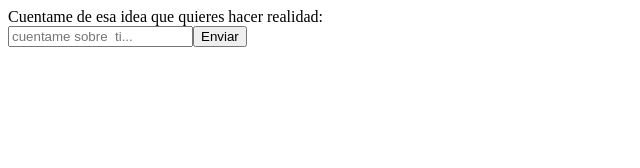
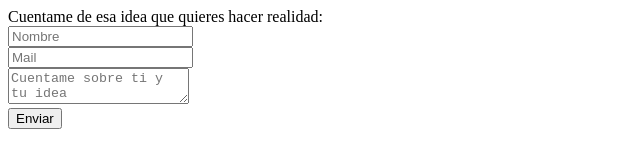
Before and after one commit to clunkylion/portafolioPersonal, a Gatsby site: page /components/contactForm in a window 1280 px wide. Shown: the whole page, without its empty margins (0-640 px from the left). Built offline with nearby package versions, Linux system fonts and the light colour scheme; Gatsby itself is replaced by a stand-in of ours.

Commit message:
Se valido el formulario de contacto y se agregaron nuevos inputs

```diff
--- a/package.json
+++ b/package.json
@@ -26,6 +26,7 @@
     "react": "^16.13.1",
     "react-dom": "^16.13.1",
     "react-helmet": "^6.0.0",
+    "react-hook-form": "^5.7.2",
     "tailwindcss": "^1.4.6"
   },
   "devDependencies": {
--- a/src/pages/components/contactForm.js
+++ b/src/pages/components/contactForm.js
@@ -1,19 +1,106 @@
-import React from'react';
+import React, {Fragment} from "react"
+import { useForm } from "react-hook-form"
 //{Fragment, useState}
-export default () =>{
+export default () => {
+    const { register, handleSubmit, errors } = useForm()
+    const onSubmit = (data, e) =>{
+        console.log(data)
+        e.target.reset();
+    }
+
+
     return (
-        <form className="mt-16 text-center" method="post" id="contactForm" name="contactForm" data-netlify="true" netlify-honeypot="bot-field">
-            <label className="block text-lg font-bold text-blue-700 mb-2" htmlFor="contact-content">Cuentame de esa idea que quieres hacer realidad:
-            </label>
-            <div className="flex shadow rounded bg-white border p-2">
-                {/* <textarea
-                placeholder="Cuentame sobre ti y tu idea..."
-                id="contact-content"
-                name="contact-content"
-                className="flex-1 py-2 px-3 focus:outline-none focus:shadow-outline"></textarea> */}
-                <input type="text" name="name" placeholder="cuentame sobre  ti..." />
-                <button className="btn ml-4" id="formBtn">Enviar</button>
-            </div>
-        </form>
+        <Fragment>
+            <form
+            className="mt-12 text-center"
+            method="post"
+            id="contactForm"
+            name="contactForm"
+            action=""
+            onSubmit={handleSubmit(onSubmit)}
+            >
+                <label
+                    className="block text-lg font-bold text-blue-700 mb-2"
+                    htmlFor="contact-content">
+                    Cuentame de esa idea que quieres hacer realidad:
+                </label>
+                <div className="flex shadow rounded bg-white border">
+                    <input placeholder="Nombre" name="name" type="text"
+                    className="flex-1 py-2 px-3 focus:outline-none focus:shadow-outline"
+                    ref={register({
+                        required: {
+                            value: true,
+                            message: 'El nombre es requerido'
+                            },
+                        maxLength: {
+                            value: 20,
+                            message: 'No más de 20 carácteres!'
+                            },
+                        minLength: {
+                            value: 3,
+                            message: 'Mínimo 3 carácteres'
+                            },
+                        pattern:{
+                            value: /^[A-Za-z]+$/i,
+                            message: "Ingresa carácteres validos"
+                        }
+                    })}
+                    />
+                </div>
+                <div className="flex shadow rounded bg-white border">
+                    <input placeholder="Mail" name="mail" type="mail"
+                    className="flex-1 py-2 px-3 focus:outline-none focus:shadow-outline"
+                    ref={register({
+                        required: {
+                            value: true,
+                            message: 'El mail es requerido'
+                            },
+                        maxLength: {
+                            value: 25,
+                            message: 'No más de 25 carácteres!'
+                            },
+                        minLength: {
+                            value: 5,
+                            message: 'Mínimo 5 carácteres'
+                            }
+                    })}/>
+                </div>
+                <div className="flex shadow rounded bg-white border p-2">
+                    <textarea
+                    placeholder="Cuentame sobre ti y tu idea"
+                    id="contactContent"
+                    name="contactContent"
+                    className="flex-1 py-2 px-3 focus:outline-none focus:shadow-outline"
+                    ref={register({
+                        required: {
+                            value: true,
+                            message: 'El campo es requerido'
+                            },
+                        maxLength: {
+                            value: 200,
+                            message: 'No más de 200 carácteres!'
+                            },
+                        minLength: {
+                            value: 20,
+                            message: 'Mínimo 20 carácteres'
+                            }
+                    })}
+                    ></textarea>
+                </div>
+                <button className="btnFormContact" id="formBtn">
+                    Enviar
+                </button>
+            </form>
+            <p className="formErrors">
+                {errors ?.name?.message}
+            </p>
+            <p className="formErrors">
+                {errors ?.mail?.message}
+            </p>
+            <p className="formErrors">
+                {errors ?.contactContent?.message}
+            </p>
+        </Fragment>
+
     )
-};
+}
```
Also changed, not shown: src/pages/styles/global.css (+18 -0 lines), 1 other file.
